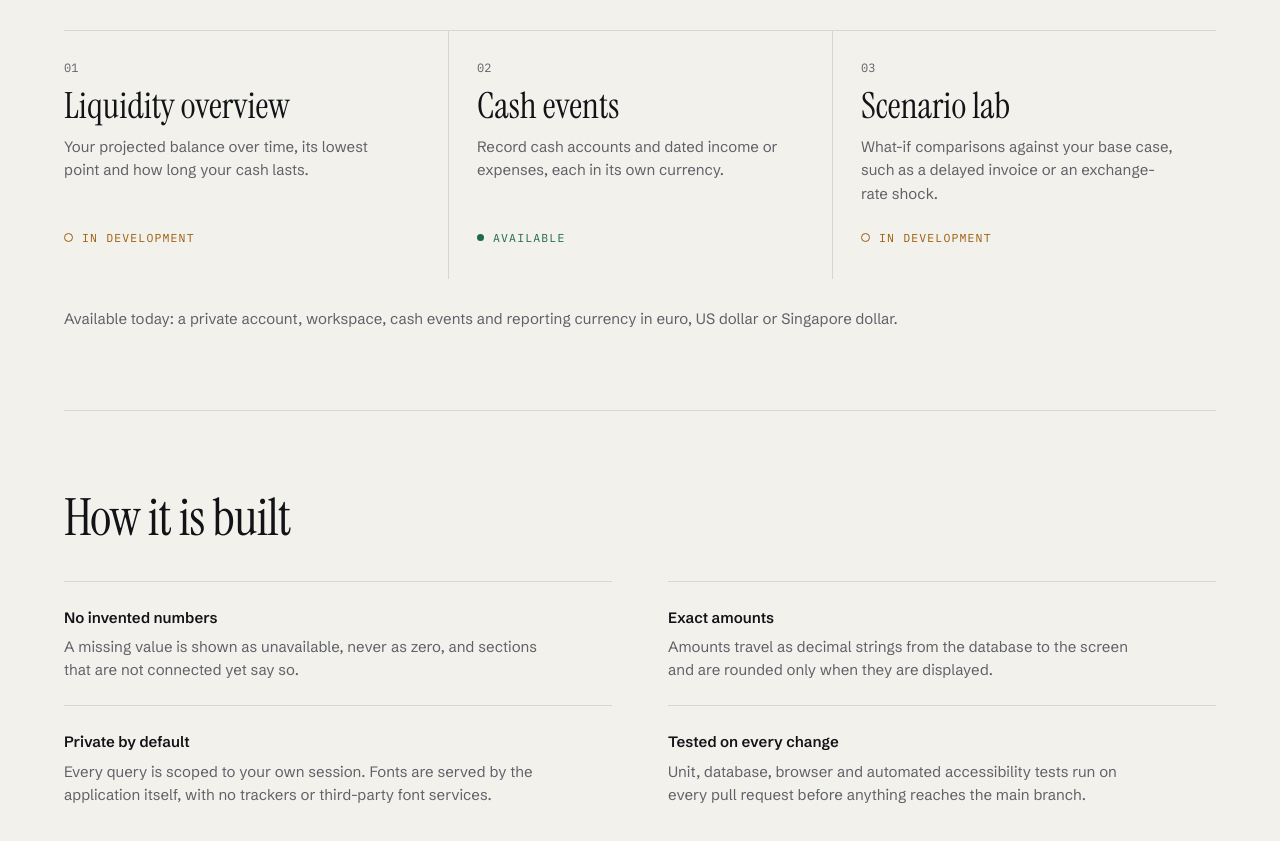
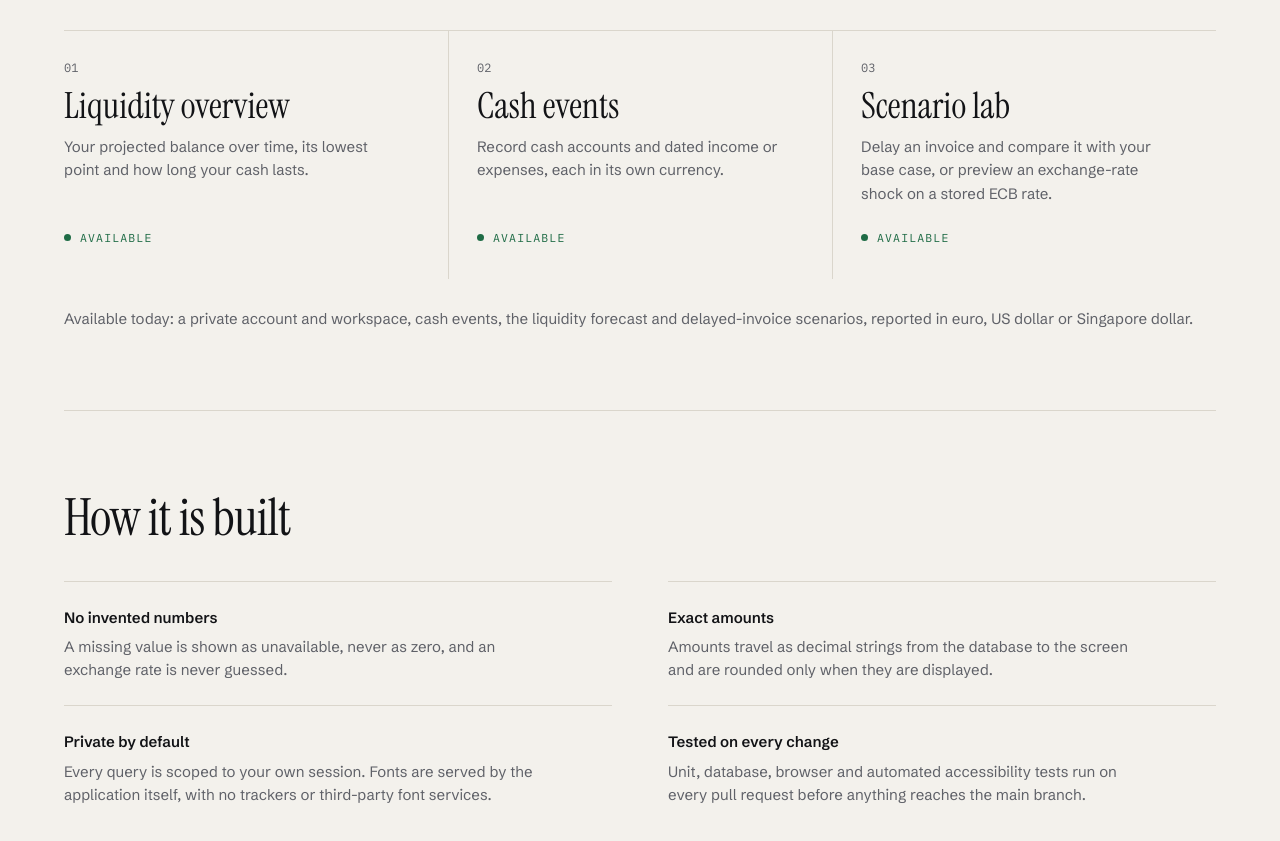
Before and after one commit to spqrcode/fseproject, a Next.js app: page / in a window 1280 px wide. Shown: the part 880-1721 px from the top of the page. Built offline with nearby package versions, Linux system fonts and the light colour scheme; no server answers.

Commit message:
Mark the Liquidity overview and Scenario lab as available on the home page

```diff
--- a/src/app/page.tsx
+++ b/src/app/page.tsx
@@ -5,12 +5,12 @@ import { findSession } from "@/lib/session-store";
 import { Brand } from "@/components/brand";
 
 const views = [
-  { title: "Liquidity overview", text: "Your projected balance over time, its lowest point and how long your cash lasts.", state: "In development", tone: "pending" },
+  { title: "Liquidity overview", text: "Your projected balance over time, its lowest point and how long your cash lasts.", state: "Available", tone: "ready" },
   { title: "Cash events", text: "Record cash accounts and dated income or expenses, each in its own currency.", state: "Available", tone: "ready" },
-  { title: "Scenario lab", text: "What-if comparisons against your base case, such as a delayed invoice or an exchange-rate shock.", state: "In development", tone: "pending" },
+  { title: "Scenario lab", text: "Delay an invoice and compare it with your base case, or preview an exchange-rate shock on a stored ECB rate.", state: "Available", tone: "ready" },
 ];
 const principles = [
-  { title: "No invented numbers", text: "A missing value is shown as unavailable, never as zero, and sections that are not connected yet say so." },
+  { title: "No invented numbers", text: "A missing value is shown as unavailable, never as zero, and an exchange rate is never guessed." },
   { title: "Exact amounts", text: "Amounts travel as decimal strings from the database to the screen and are rounded only when they are displayed." },
   { title: "Private by default", text: "Every query is scoped to your own session. Fonts are served by the application itself, with no trackers or third-party font services." },
   { title: "Tested on every change", text: "Unit, database, browser and automated accessibility tests run on every pull request before anything reaches the main branch." },
@@ -42,7 +42,7 @@ export default async function Home() {
             <p className={`state state-${view.tone}`}>{view.state}</p>
           </li>)}
         </ol>
-        <p className="views-note">Available today: a private account, workspace, cash events and reporting currency in euro, US dollar or Singapore dollar.</p>
+        <p className="views-note">Available today: a private account and workspace, cash events, the liquidity forecast and delayed-invoice scenarios, reported in euro, US dollar or Singapore dollar.</p>
       </section>
       <section className="landing-principles" aria-labelledby="principles-heading">
         <h2 id="principles-heading">How it is built</h2>
```
Also changed, not shown: 3 other files (tests, documents, lock files or other folders).
